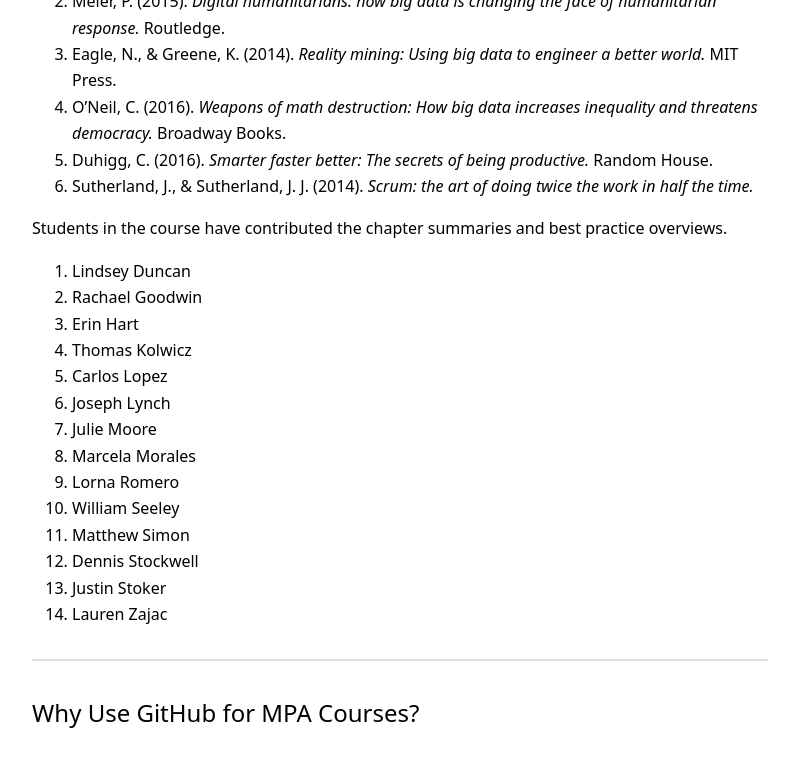
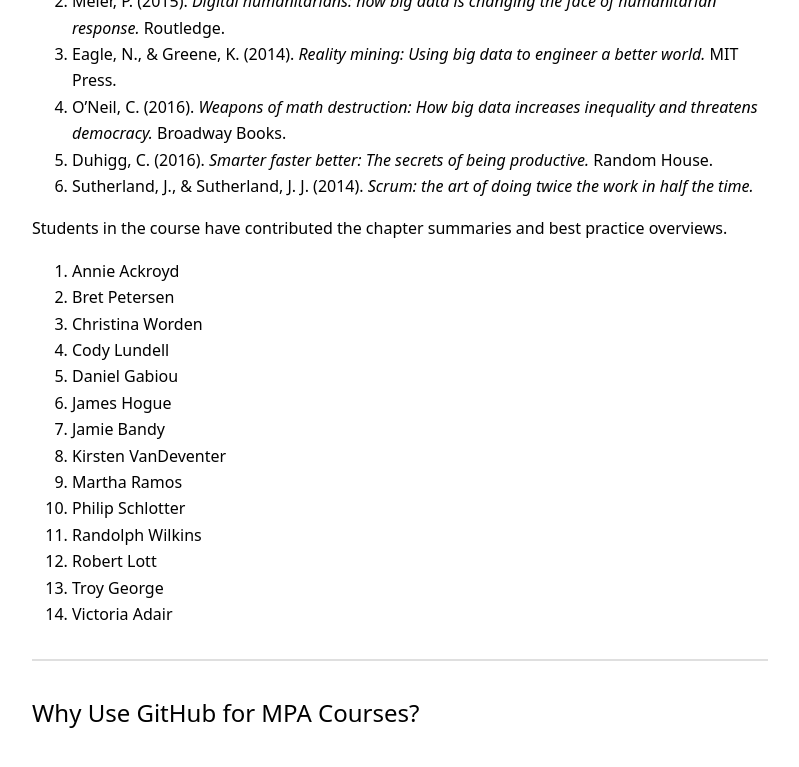
Before and after one commit to RandyWilkinsASU/ddm-textbook-summer-2019, a Jekyll site: the page built from about.md, in a window 1280 px wide and 900 px high, scrolled down 910 px, cut to the strip 0-791 px from the top of the window. Shown: the top 767 px of the strip, without its empty margins (240-1039 px from the left). Built offline with Jekyll 4.4.1, drawn with Linux system fonts in a browser that asks for light colours; our own code applies the rules of GitHub Pages for plain Markdown files.

Commit message:
Update about.md

```diff
--- a/about.md
+++ b/about.md
@@ -13,7 +13,7 @@ title: "About"
 
 ---
 
-This collaborative text was created through efforts of students in the ASU course [PAF 586: Data for the Public Good](assets/Syllabus-PAF-586-Spring-2019.pdf). The class covers topics about the sources and uses of data in modern organizations, with goals of understanding management approaches to:
+This collaborative text was created through efforts of students in the ASU course **PAF 586: Data for the Public Good**. The class covers topics about the sources and uses of data in modern organizations, with goals of understanding management approaches to:
 
 * Harness large-scale data to inform policy design, increase stakeholder engagement, and improve service delivery.
 * Intelligently consider the social, political, and ethical considerations of data in the public sector.
@@ -30,20 +30,20 @@ This text is meant to provide a broad overview of these topics, broken out into
 Students in the course have contributed the chapter summaries and best practice overviews.
 
 
-1. Lindsey Duncan
-1. Rachael Goodwin
-1. Erin Hart
-1. Thomas Kolwicz
-1. Carlos Lopez
-1. Joseph Lynch
-1. Julie Moore
-1. Marcela Morales
-1. Lorna Romero
-1. William Seeley
-1. Matthew Simon
-1. Dennis Stockwell
-1. Justin Stoker
-1. Lauren Zajac
+1. Annie Ackroyd
+1. Bret Petersen
+1. Christina Worden
+1. Cody Lundell
+1. Daniel Gabiou
+1. James Hogue
+1. Jamie Bandy
+1. Kirsten VanDeventer
+1. Martha Ramos
+1. Philip Schlotter
+1. Randolph Wilkins
+1. Robert Lott
+1. Troy George
+1. Victoria Adair
 
 ---
 
```
